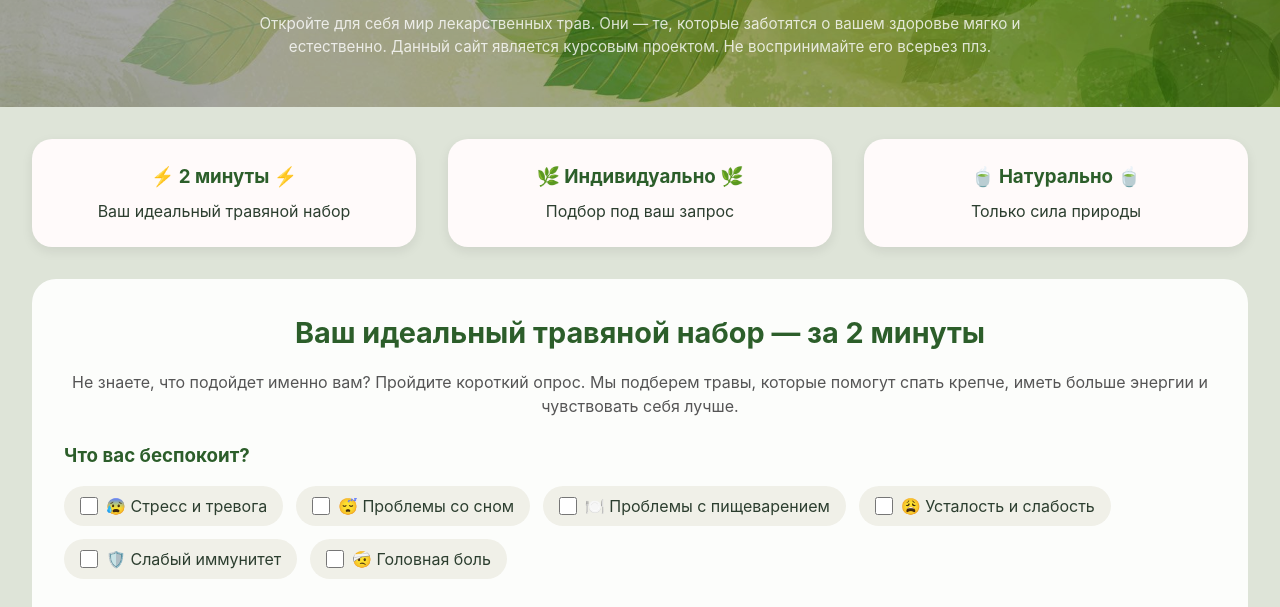
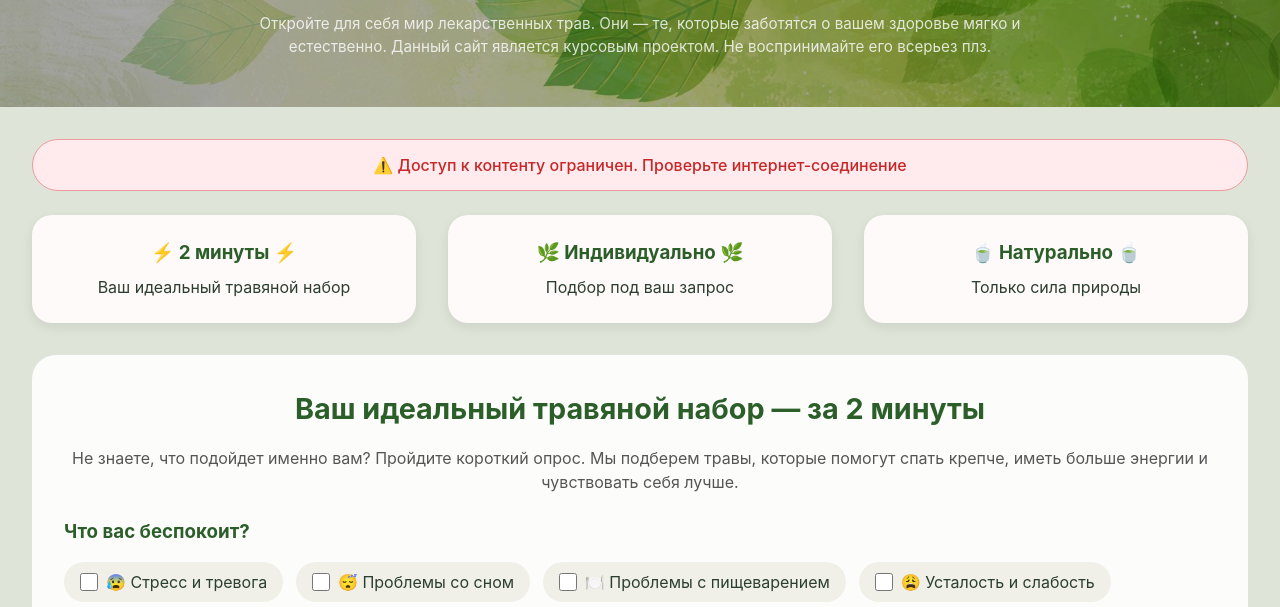
Before and after one commit to KrotovayaNora/travi_site, a plain HTML site: page index.html in a window 1280 px wide. Shown: the part 157-764 px from the top of the page. Drawn offline with Linux system fonts and the light colour scheme.

Commit message:
Update index.html

```diff
--- a/index.html
+++ b/index.html
@@ -82,6 +82,25 @@
             max-width: 1400px;
             margin: 2rem auto;
             padding: 0 2rem;
+        }
+
+        /* --- НОВЫЙ БЛОК СТАТУСА ИНТЕРНЕТА --- */
+        .internet-status {
+            width: 100%;
+            text-align: center;
+            padding: 0.8rem 1rem;
+            margin-bottom: 1.5rem;
+            border-radius: 40px;
+            font-weight: 500;
+            transition: background-color 0.3s, color 0.3s;
+            background: #e8f5e9;
+            color: #2e7d32;
+            border: 1px solid #a5d6a7;
+        }
+        .internet-status.offline {
+            background: #ffebee;
+            color: #c62828;
+            border: 1px solid #ef9a9a;
         }
 
         /* Блок с преимуществами */
@@ -393,6 +412,11 @@
     </header>
 
     <div class="container">
+        <!-- НОВЫЙ БЛОК: статус интернета (перед benefits) -->
+        <div id="connectionStatus" class="internet-status">
+            Проверка соединения...
+        </div>
+
         <!-- Блок преимуществ / второй заголовок -->
         <div class="benefits">
             <div class="benefit-card">
@@ -459,6 +483,49 @@
     </footer>
 
     <script>
+        // --- ПРАВИЛЬНАЯ ПРОВЕРКА ИНТЕРНЕТА (реальный пинг) ---
+        const statusDiv = document.getElementById('connectionStatus');
+
+        async function checkRealInternetConnection() {
+            try {
+                // Пробуем загрузить маленький файл с надёжного CDN
+                const response = await fetch('https://www.google.com/favicon.ico', {
+                    method: 'HEAD',
+                    mode: 'no-cors',
+                    cache: 'no-cache',
+                    signal: AbortSignal.timeout(3000) // Таймаут 3 секунды
+                });
+                return true;
+            } catch (error) {
+                return false;
+            }
+        }
+
+        async function updateOnlineStatus() {
+            statusDiv.textContent = '⏳ Проверка соединения...';
+            statusDiv.classList.remove('offline');
+
+            const hasInternet = await checkRealInternetConnection();
+
+            if (hasInternet) {
+                statusDiv.textContent = '🌐 Контент доступен в полном объеме';
+                statusDiv.classList.remove('offline');
+            } else {
+                statusDiv.textContent = '⚠️ Доступ к контенту ограничен. Проверьте интернет-соединение';
+                statusDiv.classList.add('offline');
+            }
+        }
+
+        // Проверяем при загрузке
+        updateOnlineStatus();
+
+        // Проверяем каждые 10 секунд
+        setInterval(updateOnlineStatus, 10000);
+
+        // Также проверяем при восстановлении фокуса на окне
+        window.addEventListener('focus', updateOnlineStatus);
+
+        // --- ОСТАЛЬНАЯ ЛОГИКА (без изменений) ---
         let herbsData = [];
 
         // НОВЫЕ КЛЮЧЕВЫЕ СЛОВА (по вашему запросу)
@@ -659,7 +726,7 @@
 
                 return `
                     <div class="herb-column" style="max-width: ${topHerbs.length === 1 ? '600px' : (topHerbs.length === 2 ? '450px' : '400px')}; margin: 0 auto;">
-                        <img src="${imageUrl}" alt="${herb.name}" onerror="this.src='https://placehold.co/400x200?text=${herb.name}'">
+                        <img src="${imageUrl}" alt="${herb.name}" onerror="this.onerror=null; this.src='noInternet.png'">
                         <div class="herb-name">${herb.name}</div>
                         <div class="match-block">
                             <h4>🌿 Совпадений: ${matchCountDisplay}</h4>
@@ -675,7 +742,7 @@
             }).join('');
         }
 
-        // Случайные травы (без изменений)
+        // Случайные травы (с заменой на noInternet.png при ошибке)
         function showRandomHerbs() {
             if (herbsData.length === 0) return;
 
@@ -691,7 +758,7 @@
                 const imageUrl = herb.image_url || `https://placehold.co/320x150?text=${encodeURIComponent(herb.name)}`;
                 return `
                     <div class="herb-card">
-                        <img src="${imageUrl}" alt="${herb.name}" onerror="this.src='https://placehold.co/320x150?text=${herb.name}'">
+                        <img src="${imageUrl}" alt="${herb.name}" onerror="this.onerror=null; this.src='noInternet.png'">
                         <h3>${herb.name || 'Без названия'}</h3>
                         <p><strong>Народное применение:</strong> ${(herb.folk_usage || 'Нет данных').substring(0, 120)}...</p>
                         <a href="${herb.page_url || '#'}" target="_blank">Подробнее →</a>
@@ -699,7 +766,6 @@
                 `;
             }).join('');
         }
-
         // Загрузка базы данных
         fetch('travy_database.json')
             .then(response => response.json())
```
